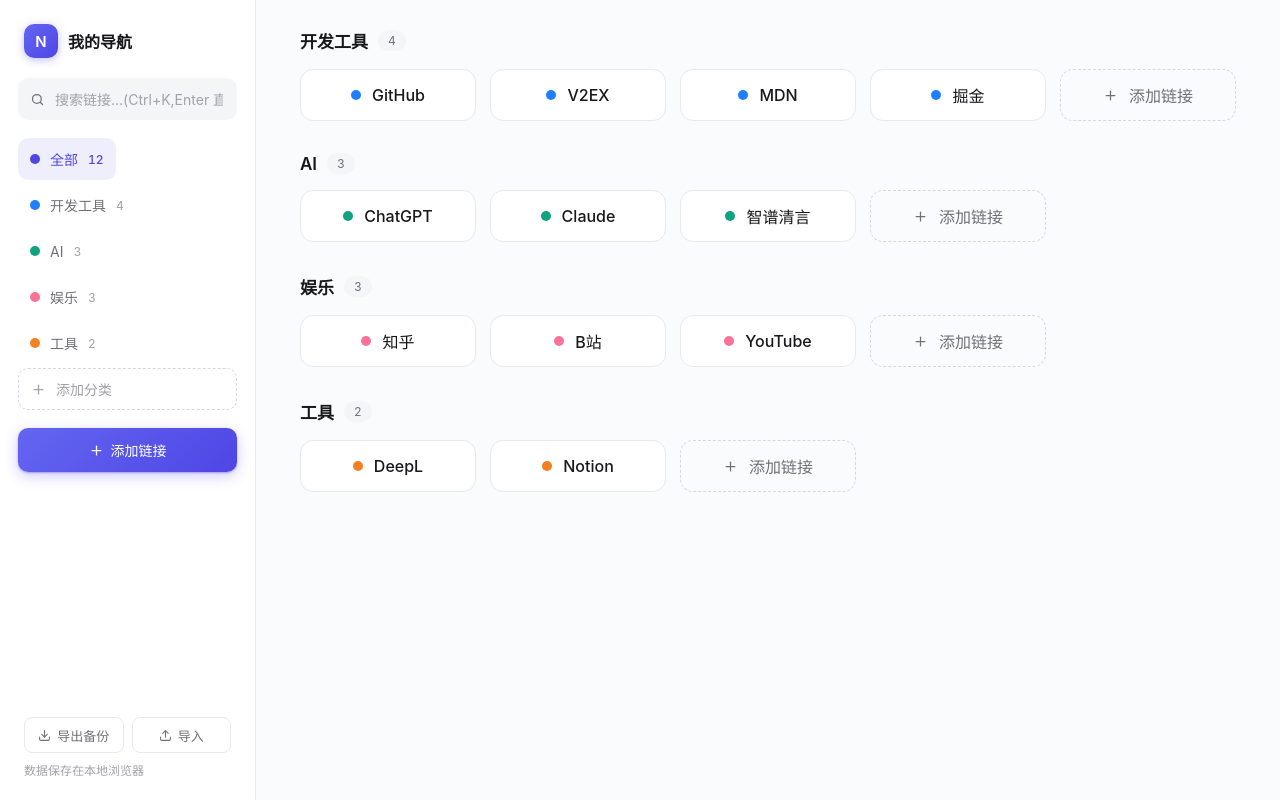
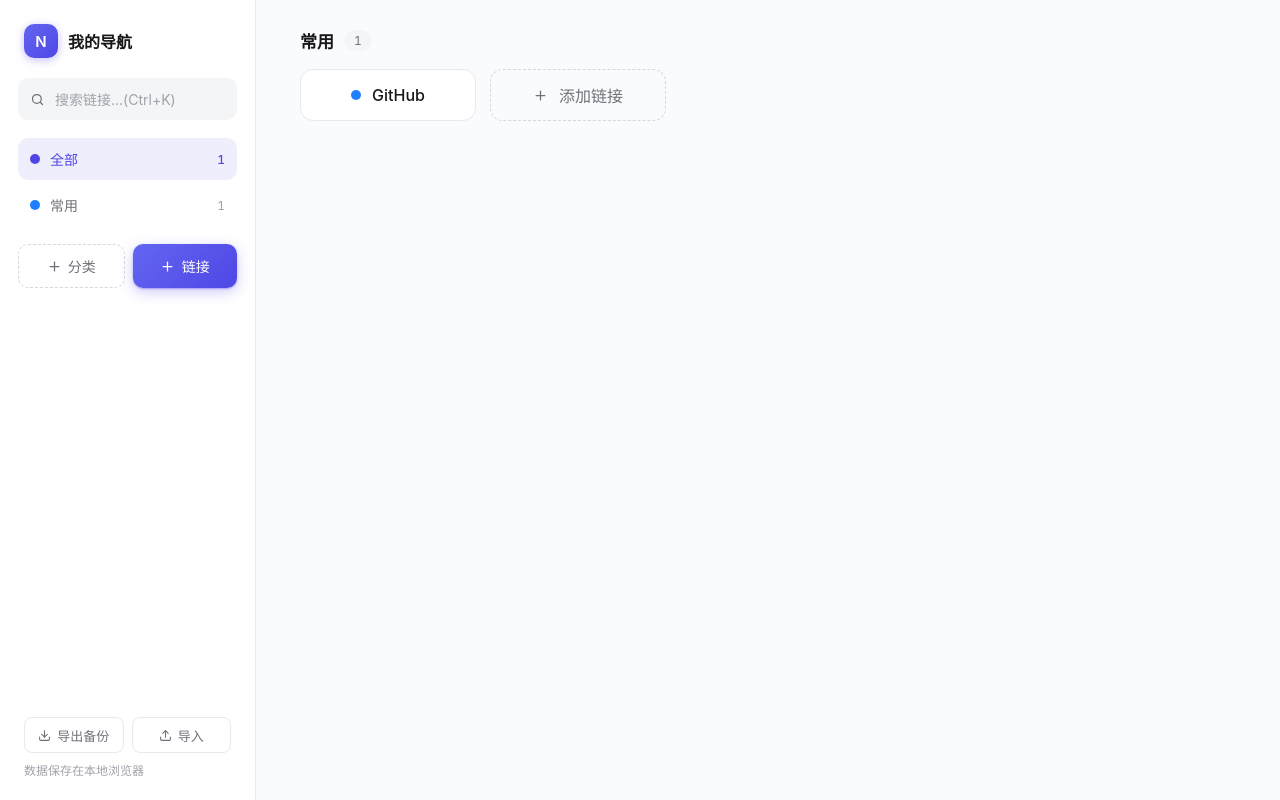
Before and after one commit to kaiwins/my-nav, a Vue app: page / in a window 1280 px wide. Built offline with nearby package versions, Linux system fonts and the light colour scheme.

Commit message:
feat: draggable categories, minimal default data, sidebar polish

```diff
--- a/src/App.vue
+++ b/src/App.vue
@@ -176,6 +176,48 @@ function onDropOnGrid(e, cat) {
   store.moveLink(id, cat.id, null)
 }
 
+/* ---------- 分类拖拽 ---------- */
+const dragCatId = ref(null)
+const dropHintCat = ref(null)
+
+function onCatDragStart(e, cat) {
+  dragCatId.value = cat.id
+  dropHintCat.value = null
+  e.dataTransfer.effectAllowed = 'move'
+  e.dataTransfer.setData('text/plain', cat.id)
+}
+
+function onCatDragEnd() {
+  dragCatId.value = null
+  dropHintCat.value = null
+}
+
+function onCatDragOver(e, cat) {
+  if (!dragCatId.value) return
+  e.preventDefault()
+  e.dataTransfer.dropEffect = 'move'
+  const rect = e.currentTarget.getBoundingClientRect()
+  dropHintCat.value = { id: cat.id, before: e.clientY < rect.top + rect.height / 2 }
+}
+
+function onCatDrop(e, cat) {
+  e.preventDefault()
+  const id = dragCatId.value
+  const hint = dropHintCat.value
+  dragCatId.value = null
+  dropHintCat.value = null
+  if (!id || id === cat.id) return
+  const rect = e.currentTarget.getBoundingClientRect()
+  const before = hint && hint.id === cat.id ? hint.before : e.clientY < rect.top + rect.height / 2
+  if (before) {
+    store.moveCategory(id, cat.id)
+  } else {
+    const idx = state.categories.findIndex((c) => c.id === cat.id)
+    const next = state.categories[idx + 1]
+    store.moveCategory(id, next ? next.id : null)
+  }
+}
+
 /* ---------- 导入 / 导出 ---------- */
 const fileInput = ref(null)
 
@@ -240,7 +282,7 @@ onUnmounted(() => window.removeEventListener('keydown', onGlobalKey))
           ref="searchInput"
           v-model="query"
           type="text"
-          placeholder="搜索链接…(Ctrl+K,Enter 直达)"
+          placeholder="搜索链接…(Ctrl+K)"
           aria-label="搜索链接"
           @keydown.enter="openFirstResult"
           @keydown.esc="query = ''"
@@ -260,7 +302,22 @@ onUnmounted(() => window.removeEventListener('keydown', onGlobalKey))
             <span class="nv-navcount">{{ state.links.length }}</span>
           </button>
         </div>
-        <div v-for="c in state.categories" :key="c.id" class="nv-navrow">
+        <div
+          v-for="c in state.categories"
+          :key="c.id"
+          class="nv-navrow"
+          :class="{
+            'drop-before': dropHintCat?.id === c.id && dropHintCat.before,
+            'drop-after': dropHintCat?.id === c.id && !dropHintCat.before,
+          }"
+          :style="{ '--dot': c.color }"
+          draggable="true"
+          title="拖拽可调整分类顺序"
+          @dragstart="onCatDragStart($event, c)"
+          @dragend="onCatDragEnd"
+          @dragover="onCatDragOver($event, c)"
+          @drop.stop="onCatDrop($event, c)"
+        >
           <button
             class="nv-navitem"
             :class="{ 'is-active': activeCat === c.id }"
@@ -276,12 +333,12 @@ onUnmounted(() => window.removeEventListener('keydown', onGlobalKey))
             <Icon name="pencil" />
           </button>
         </div>
-        <button class="nv-navitem nv-navadd" type="button" @click="openAddCategory">
-          <Icon name="plus" />添加分类
-        </button>
       </nav>
 
-      <button class="nv-sideadd" type="button" @click="openAddLink()"><Icon name="plus" />添加链接</button>
+      <div class="nv-navaddrow">
+        <button class="nv-navadd" type="button" @click="openAddCategory"><Icon name="plus" />分类</button>
+        <button class="nv-sideadd" type="button" @click="openAddLink()"><Icon name="plus" />链接</button>
+      </div>
 
       <div class="nv-sidefoot">
         <div class="nv-minibtn-row">
@@ -339,7 +396,7 @@ onUnmounted(() => window.removeEventListener('keydown', onGlobalKey))
         </section>
 
         <div v-if="!sections.length" class="nv-empty">
-          {{ query ? '没有匹配的链接' : '还没有链接,点右上角「添加链接」开始' }}
+          {{ query ? '没有匹配的链接' : '还没有链接,点左侧「链接」按钮添加' }}
         </div>
       </div>
     </main>
--- a/src/store.js
+++ b/src/store.js
@@ -20,29 +20,12 @@ function normalizeUrl(url) {
 }
 
 function defaultData() {
-  const cat = (name, color) => ({ id: uid(), name, color })
-  const dev = cat('开发工具', PALETTE[0])
-  const ai = cat('AI', PALETTE[1])
-  const fun = cat('娱乐', PALETTE[2])
-  const tool = cat('工具', PALETTE[3])
-  const link = (categoryId, name, url) => ({ id: uid(), categoryId, name, url, createdAt: Date.now() })
+  // 默认只给一条示例,其余由用户自己添加
+  const main = { id: uid(), name: '常用', color: PALETTE[0] }
   return {
     version: 1,
-    categories: [dev, ai, fun, tool],
-    links: [
-      link(dev.id, 'GitHub', 'https://github.com'),
-      link(dev.id, 'V2EX', 'https://v2ex.com'),
-      link(dev.id, 'MDN', 'https://developer.mozilla.org'),
-      link(dev.id, '掘金', 'https://juejin.cn'),
-      link(ai.id, 'ChatGPT', 'https://chatgpt.com'),
-      link(ai.id, 'Claude', 'https://claude.ai'),
-      link(ai.id, '智谱清言', 'https://chatglm.cn'),
-      link(fun.id, '知乎', 'https://zhihu.com'),
-      link(fun.id, 'B站', 'https://bilibili.com'),
-      link(fun.id, 'YouTube', 'https://youtube.com'),
-      link(tool.id, 'DeepL', 'https://www.deepl.com'),
-      link(tool.id, 'Notion', 'https://www.notion.so'),
-    ],
+    categories: [main],
+    links: [{ id: uid(), categoryId: main.id, name: 'GitHub', url: 'https://github.com', createdAt: Date.now() }],
   }
 }
 
@@ -102,6 +85,22 @@ export function useNavStore() {
   }
 
   /**
+   * 分类拖拽排序:把 dragId 分类插到 beforeId 分类之前;
+   * beforeId 为 null 时放到末尾。
+   */
+  function moveCategory(dragId, beforeId) {
+    const from = state.categories.findIndex((c) => c.id === dragId)
+    if (from < 0) return
+    const [item] = state.categories.splice(from, 1)
+    if (beforeId) {
+      const idx = state.categories.findIndex((c) => c.id === beforeId)
+      state.categories.splice(idx < 0 ? state.categories.length : idx, 0, item)
+    } else {
+      state.categories.push(item)
+    }
+  }
+
+  /**
    * 把链接拖到 targetCategoryId 分类里,插到 beforeId 链接之前;
    * beforeId 为 null 时追加到该分类末尾。
    */
@@ -137,6 +136,6 @@ export function useNavStore() {
     state, PALETTE,
     addLink, updateLink, removeLink,
     addCategory, updateCategory, removeCategory,
-    moveLink, exportJson, importJson,
+    moveLink, moveCategory, exportJson, importJson,
   }
 }
--- a/src/style.css
+++ b/src/style.css
@@ -73,6 +73,7 @@ input, select { font-family: inherit; }
 .nv-dot { width: 10px; height: 10px; border-radius: 999px; flex: none; }
 .nv-navcount { margin-left: auto; font-size: 12px; color: var(--faint); font-variant-numeric: tabular-nums; transition: opacity 0.15s ease; }
 .nv-navrow { position: relative; }
+.nv-navrow .nv-navitem { width: 100%; }
 .nv-navlabel { flex: 1; min-width: 0; overflow: hidden; text-overflow: ellipsis; white-space: nowrap; text-align: left; }
 .nv-navedit {
   position: absolute; right: 8px; top: 50%;
@@ -86,8 +87,17 @@ input, select { font-family: inherit; }
 .nv-navrow:hover .nv-navedit { opacity: 1; }
 .nv-navrow:hover .nv-navcount { opacity: 0; }
 .nv-navedit:hover { background: #e9eaee; color: var(--text); }
-.nv-navadd { border: 1px dashed #d4d7e0; color: var(--faint); }
-.nv-navadd:hover { color: var(--accent); border-color: var(--accent); background: var(--soft); transform: none; }
+.nv-navrow.drop-before { box-shadow: inset 0 3px 0 var(--dot, var(--accent)); }
+.nv-navrow.drop-after { box-shadow: inset 0 -3px 0 var(--dot, var(--accent)); }
+
+.nv-navaddrow { display: flex; gap: 8px; }
+.nv-navadd {
+  flex: 1; height: 44px; border-radius: 10px;
+  display: inline-flex; align-items: center; justify-content: center; gap: 6px;
+  border: 1px dashed #d4d7e0; background: transparent; color: var(--muted); font-size: 14px;
+  transition: color 0.18s ease, border-color 0.18s ease, background 0.18s ease;
+}
+.nv-navadd:hover { color: var(--accent); border-color: var(--accent); background: var(--soft); }
 
 .nv-sidefoot { margin-top: auto; display: flex; flex-direction: column; gap: 8px; padding: 0 6px; }
 .nv-minibtn-row { display: flex; gap: 8px; }
@@ -103,7 +113,7 @@ input, select { font-family: inherit; }
 .nv-main { flex: 1; min-width: 0; display: flex; flex-direction: column; padding: 28px 44px 44px; }
 
 .nv-sideadd {
-  height: 44px; width: 100%;
+  flex: 1; height: 44px;
   display: inline-flex; align-items: center; justify-content: center; gap: 7px;
   border-radius: 10px; border: none;
   background: linear-gradient(135deg, var(--accent-2), var(--accent));
```
